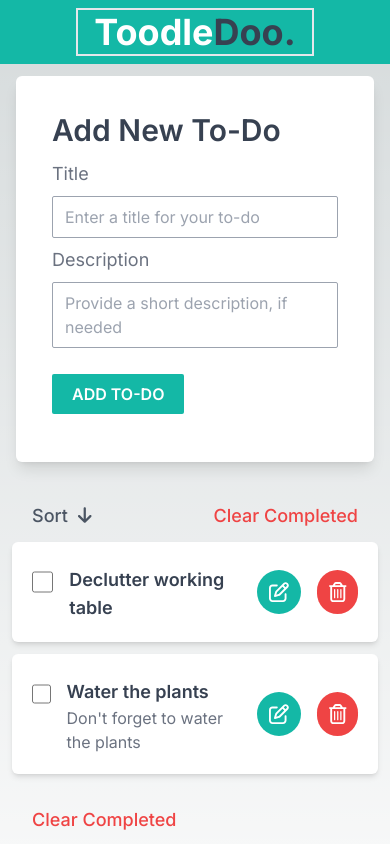
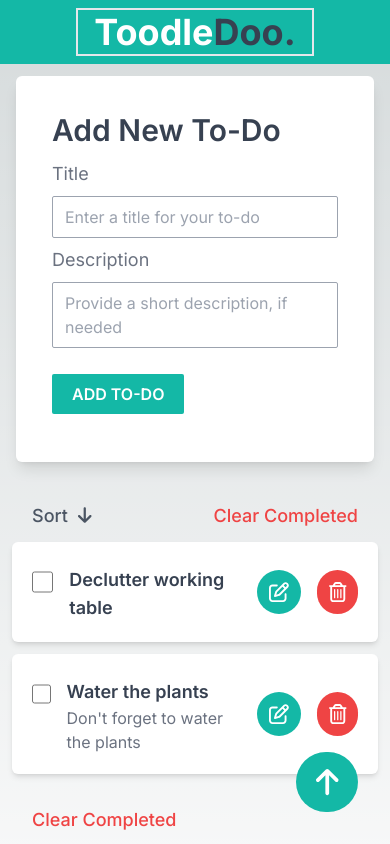
Before and after one commit to charanelgile/toodledoo, a Next.js app: page / in a window 390 px wide. Shown: the top 844 px of the page. Built offline with nearby package versions, Linux system fonts and the light colour scheme; no server answers; the database is empty.

Commit message:
Show a Go to Top Button on Smaller Breakpoints

```diff
--- a/app/page.tsx
+++ b/app/page.tsx
@@ -554,6 +554,14 @@ export default function Home() {
           )}
         </div>
       </div>
+
+      <Link
+        href={'#frmTodo'}
+        className='contents lg:hidden'>
+        <button className='bg-teal-500 text-white text-3xl rounded-full fixed bottom-0 right-0 px-5 py-3 m-8'>
+          <FontAwesomeIcon icon={faArrowUp} />
+        </button>
+      </Link>
     </main>
   );
 }
```
